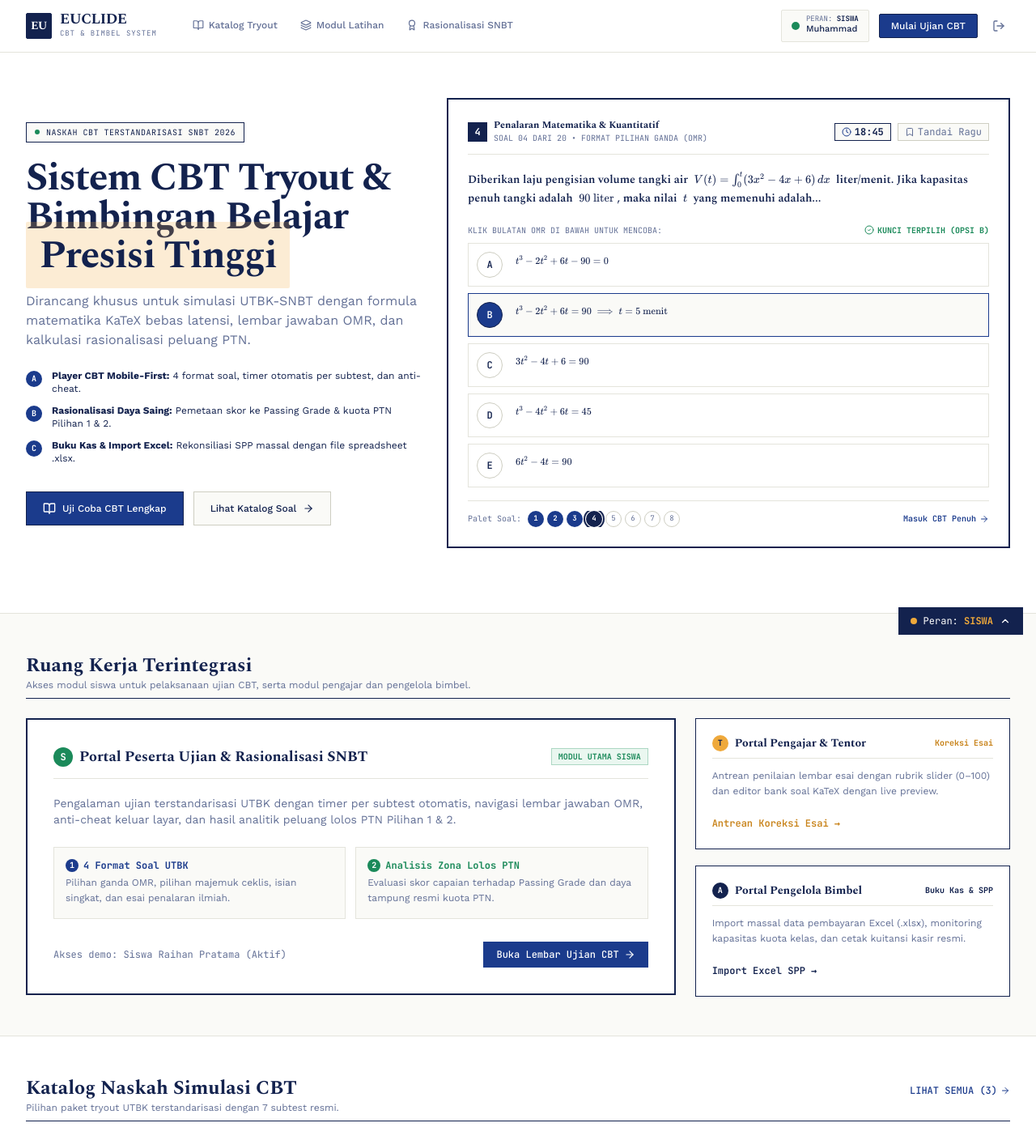
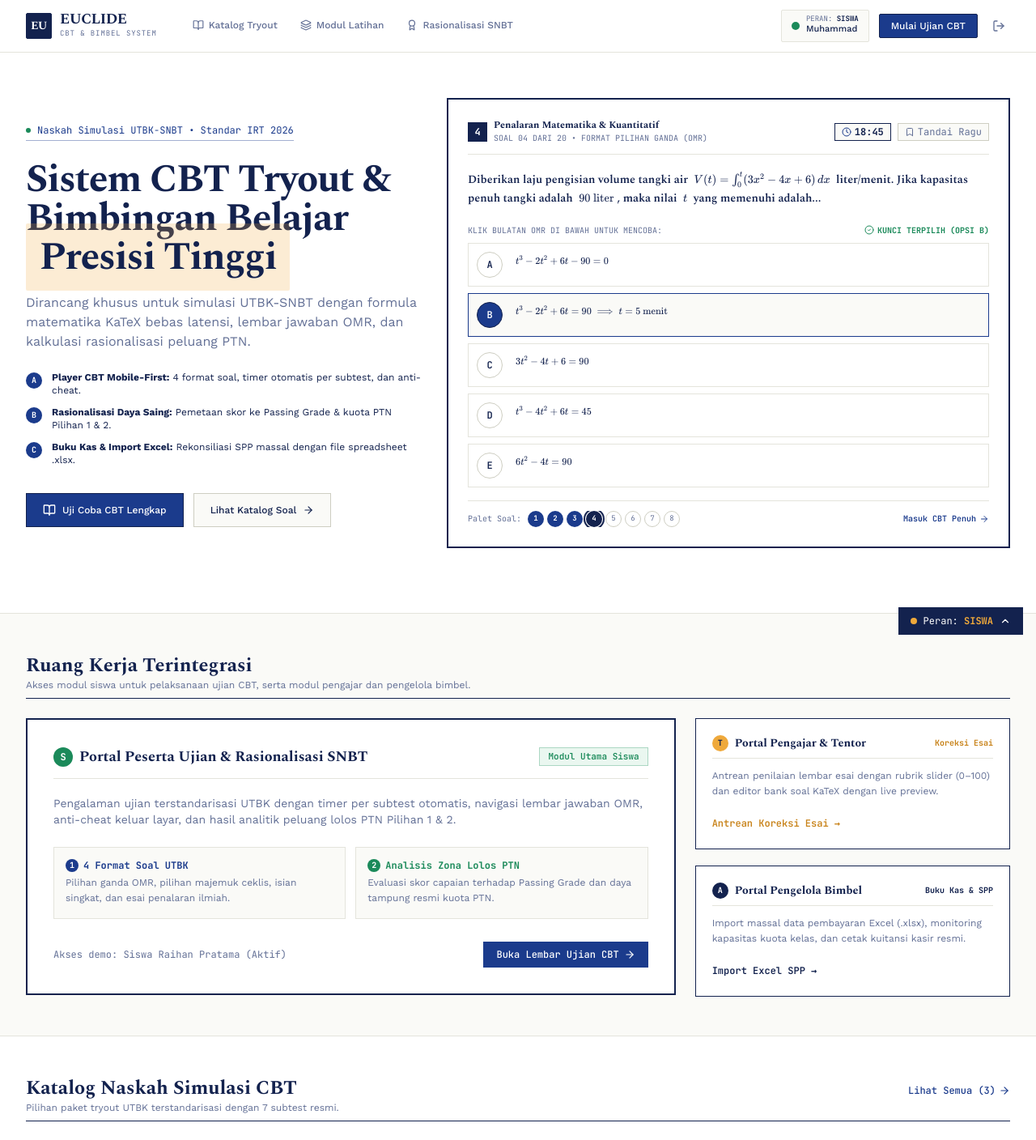
Before and after one commit to DenHandika/Euclide-Project, a Next.js app: page / in a window 1280 px wide. Shown: the top 1408 px of the page at 81% size. Built offline with nearby package versions, Linux system fonts and the light colour scheme.

Commit message:
style(landing): remove ALL CAPS eyebrow badges and refine academic header styling

```diff
--- a/src/app/page.tsx
+++ b/src/app/page.tsx
@@ -45,9 +45,9 @@ export default function LandingPage() {
           <div className="grid grid-cols-1 lg:grid-cols-12 gap-8 items-center">
             {/* Left: Value Proposition */}
             <div className="lg:col-span-5 space-y-5">
-              <div className="inline-flex items-center space-x-2 px-2.5 py-1 bg-[#FAFAF7] border border-[#13224E] text-[10px] font-mono text-[#13224E] uppercase tracking-wider">
+              <div className="inline-flex items-center space-x-2 text-xs font-mono text-[#1B3B8C] border-b border-[#1B3B8C]/40 pb-1 mb-1">
                 <span className="w-1.5 h-1.5 rounded-full bg-[#1B8A5A]" />
-                <span>NASKAH CBT TERSTANDARISASI SNBT 2026</span>
+                <span>Naskah Simulasi UTBK-SNBT • Standar IRT 2026</span>
               </div>
 
               <h1 className="font-serif text-3xl sm:text-4xl lg:text-5xl font-bold tracking-tight text-[#13224E] leading-[1.18]">
@@ -256,8 +256,8 @@ export default function LandingPage() {
                   Portal Peserta Ujian & Rasionalisasi SNBT
                 </h3>
               </div>
-              <span className="font-mono text-[10px] text-[#1B8A5A] font-bold bg-[#EAF7F0] px-2 py-0.5 border border-[#1B8A5A]/30">
-                MODUL UTAMA SISWA
+              <span className="font-mono text-[11px] text-[#1B8A5A] font-semibold bg-[#EAF7F0] px-2.5 py-0.5 border border-[#1B8A5A]/30">
+                Modul Utama Siswa
               </span>
             </div>
 
@@ -382,8 +382,8 @@ export default function LandingPage() {
               href="/tryouts"
               className="text-xs font-mono font-medium text-[#1B3B8C] hover:underline flex items-center space-x-1"
             >
-              <span>LIHAT SEMUA ({tryouts.length})</span>
-              <ArrowRight className="w-3 h-3" />
+              <span>Lihat Semua ({tryouts.length})</span>
+              <ArrowRight className="w-3.5 h-3.5" />
             </Link>
           </div>
 
```
